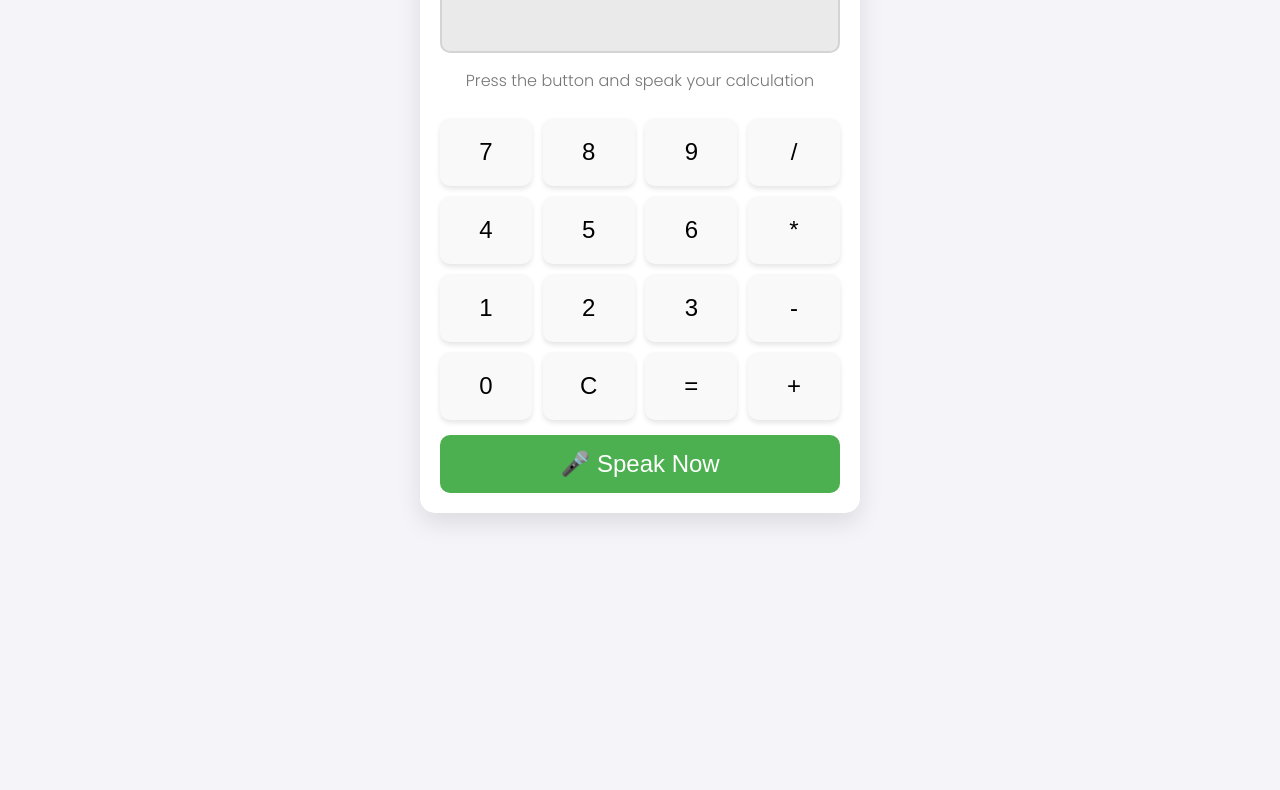
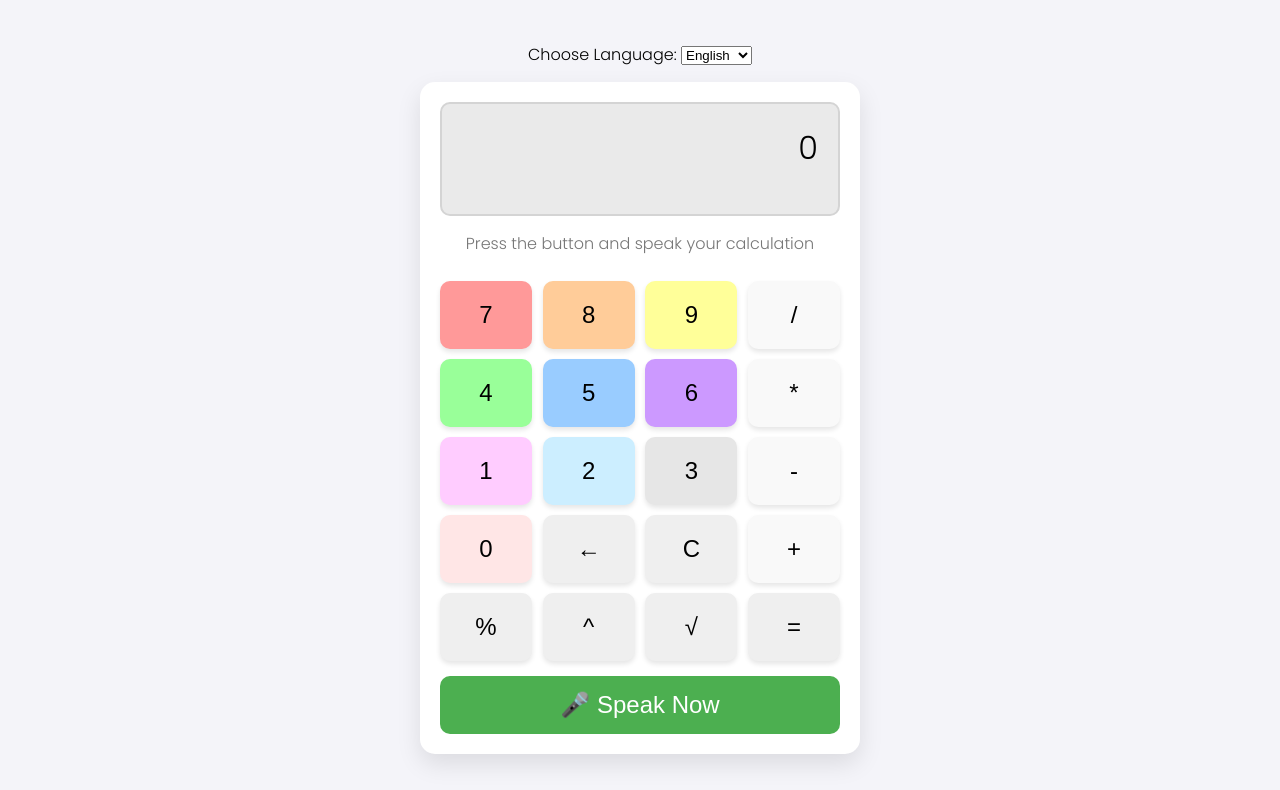
Before and after one commit to Mohit-Thakur-2006/Voicecalculor.github.io, a plain HTML site: page index.html in a window 1280 px wide. Shown: the part 184-974 px from the top of the page. Before the commit the page ends 800 px from the top, so only its background shows below. Drawn offline with Linux system fonts and the light colour scheme; a web font is replaced by a local one.

Commit message:
Update index.html

```diff
--- a/index.html
+++ b/index.html
@@ -3,84 +3,26 @@
 <head>
     <meta charset="UTF-8">
     <meta name="viewport" content="width=device-width, initial-scale=1.0">
-    <title>Voice Calculator</title>
+    <title>Multilingual Voice Calculator</title>
     <link href="https://fonts.googleapis.com/css2?family=Poppins:wght@300;600&display=swap" rel="stylesheet">
-    <style>
-        body {
-            font-family: 'Poppins', sans-serif;
-            background-color: #f4f4f9;
-            display: flex;
-            justify-content: center;
-            align-items: center;
-            height: 100vh;
-            margin: 0;
-        }
-        .calculator {
-            width: 400px;
-            padding: 20px;
-            border-radius: 15px;
-            background-color: #fff;
-            box-shadow: 0 10px 25px rgba(0, 0, 0, 0.1);
-        }
-        #result {
-            font-size: 2rem;
-            padding: 20px;
-            text-align: right;
-            background-color: #eaeaea;
-            border-radius: 10px;
-            min-height: 70px;
-            margin-bottom: 15px;
-            border: 2px solid #d4d4d4;
-        }
-        #voiceInput {
-            font-size: 1rem;
-            color: #777;
-            text-align: center;
-            margin-bottom: 20px;
-        }
-        .button-row {
-            display: flex;
-            justify-content: space-between;
-        }
-        .calc-btn {
-            width: 23%;
-            padding: 20px;
-            font-size: 1.5rem;
-            margin: 5px 0;
-            background-color: #f9f9f9;
-            border: none;
-            box-shadow: 0 3px 5px rgba(0, 0, 0, 0.1);
-            border-radius: 10px;
-            cursor: pointer;
-            transition: background-color 0.2s;
-        }
-        .calc-btn:hover {
-            background-color: #eaeaea;
-        }
-        .calc-btn:active {
-            background-color: #dcdcdc;
-        }
-        .mic-btn {
-            width: 100%;
-            padding: 15px;
-            background-color: #4CAF50;
-            border: none;
-            color: white;
-            font-size: 1.5rem;
-            cursor: pointer;
-            border-radius: 10px;
-            transition: background-color 0.3s;
-            margin-top: 10px;
-        }
-        .mic-btn:hover {
-            background-color: #45a049;
-        }
-        .mic-btn:active {
-            background-color: #388e3c;
-        }
-    </style>
+    <link rel="stylesheet" href="https://fonts.googleapis.com/css?family=Sofia&effect=fire">
+    <link rel="stylesheet" href="color.css">
 </head>
 <body>
+
+    <h2 class="font-effect-fire">Multilingual Voice Calculator</h2>
+
+    <!-- Language Selection -->
+    <div class="language-select">
+        <label for="languageSelect">Choose Language:</label>
+        <select id="languageSelect">
+            <option value="en-US" selected>English</option>
+            <option value="es-ES">Spanish</option>
+            <option value="fr-FR">French</option>
+            <option value="de-DE">German</option>
+            <option value="hi-IN">Hindi</option>
+        </select>
+    </div>
 
     <div class="calculator">
         <div id="result">0</div>
@@ -88,32 +30,44 @@
 
         <!-- Calculator Buttons -->
         <div class="button-row">
-            <button class="calc-btn">7</button>
-            <button class="calc-btn">8</button>
-            <button class="calc-btn">9</button>
-            <button class="calc-btn">/</button>
+            <button class="calc-btn num-btn" style="background-color: #ff9999;">7</button>
+            <button class="calc-btn num-btn" style="background-color: #ffcc99;">8</button>
+            <button class="calc-btn num-btn" style="background-color: #ffff99;">9</button>
+            <button class="calc-btn op-btn">/</button>
         </div>
         <div class="button-row">
-            <button class="calc-btn">4</button>
-            <button class="calc-btn">5</button>
-            <button class="calc-btn">6</button>
-            <button class="calc-btn">*</button>
+            <button class="calc-btn num-btn" style="background-color: #99ff99;">4</button>
+            <button class="calc-btn num-btn" style="background-color: #99ccff;">5</button>
+            <button class="calc-btn num-btn" style="background-color: #cc99ff;">6</button>
+            <button class="calc-btn op-btn">*</button>
         </div>
         <div class="button-row">
-            <button class="calc-btn">1</button>
-            <button class="calc-btn">2</button>
-            <button class="calc-btn">3</button>
-            <button class="calc-btn">-</button>
+            <button class="calc-btn num-btn" style="background-color: #ffccff;">1</button>
+            <button class="calc-btn num-btn" style="background-color: #cceeff;">2</button>
+            <button class="calc-btn num-btn" style="background-color: #e6e6e6;">3</button>
+            <button class="calc-btn op-btn">-</button>
         </div>
         <div class="button-row">
-            <button class="calc-btn">0</button>
-            <button class="calc-btn">C</button>
-            <button class="calc-btn">=</button>
-            <button class="calc-btn">+</button>
+            <button class="calc-btn num-btn" style="background-color: #ffe6e6;">0</button>
+            <button class="calc-btn" id="delete-btn">←</button>
+            <button class="calc-btn" id="clear-btn">C</button>
+            <button class="calc-btn op-btn">+</button>
         </div>
+        <div class="button-row">
+            <button class="calc-btn" id="percent-btn">%</button>
+            <button class="calc-btn" id="exp-btn">^</button>
+            <button class="calc-btn" id="sqrt-btn">√</button>
+            <button class="calc-btn" id="equals-btn">=</button>
+        </div>
+        <div class="button-row">
+            <button class="mic-btn" id="micButton">🎤 Speak Now</button>
+        </div>
+    </div>
 
-        <button class="mic-btn" id="micButton">🎤 Speak Now</button>
-    </div>
+    <!-- Calculation History -->
+    <h3>Calculation History</h3>
+    <div id="history"></div>
+    <button id="clearHistory-btn" style="background-color: Red;">Clear History</button>
 
     <script src="java.js"></script>
 </body>
```
